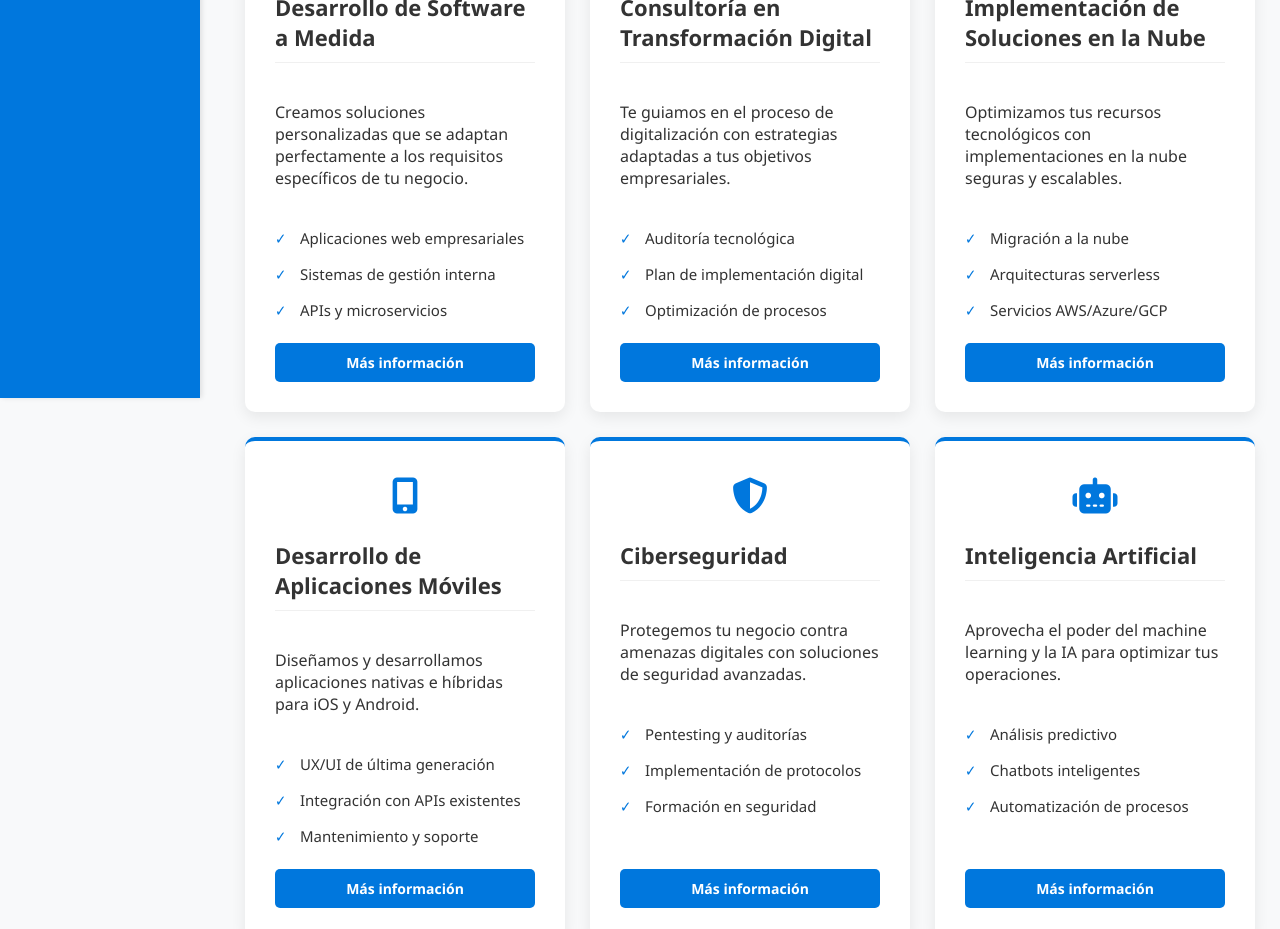
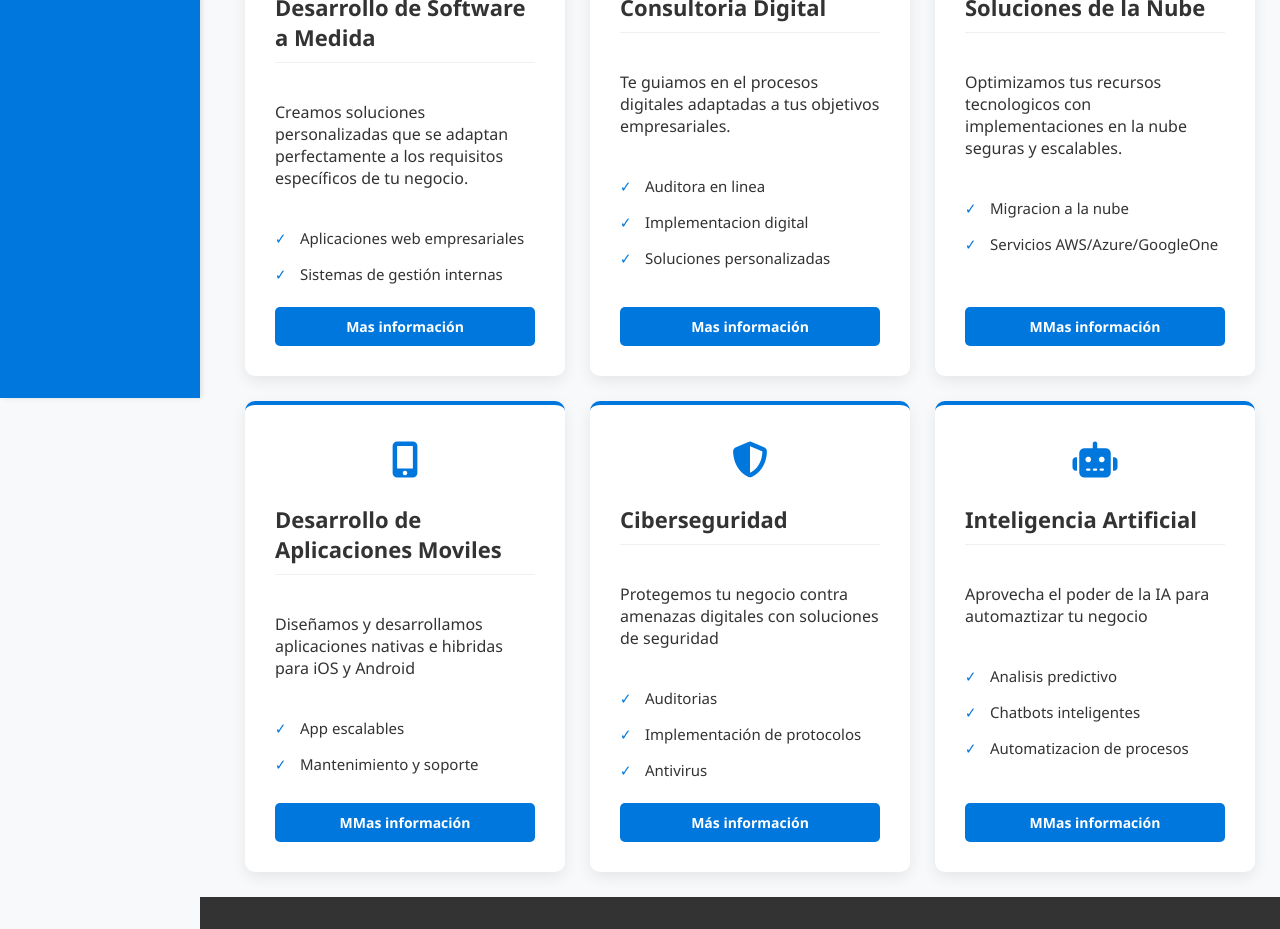
Before and after one commit to Lex-fabian/Grupo2, a plain HTML site: page servicios.html in a window 1280 px wide. Shown: the part 402-1331 px from the top of the page. Drawn offline with Linux system fonts and the light colour scheme.

Commit message:
ultimo cambio

```diff
--- a/servicios.html
+++ b/servicios.html
@@ -24,7 +24,7 @@
     <div class="cuerpo">
         <div class="banner">
             <h1>Nuestros Servicios</h1>
-            <p>Soluciones tecnológicas innovadoras para impulsar el crecimiento de tu negocio</p>
+            <p>Soluciones innovadoras para impulsar el crecimiento de tu negocio</p>
         </div>
 
         <div class="servicios-lista">
@@ -36,52 +36,49 @@
                 <p>Creamos soluciones personalizadas que se adaptan perfectamente a los requisitos específicos de tu negocio.</p>
                 <ul class="lista-caracteristicas">
                     <li>Aplicaciones web empresariales</li>
-                    <li>Sistemas de gestión interna</li>
-                    <li>APIs y microservicios</li>
+                    <li>Sistemas de gestión internas</li>
                 </ul>
-                <a href="#" class="boton-mas">Más información</a>
+                <a href="#" class="boton-mas">Mas información</a>
             </div>
 
             <div class="servicio-item">
                 <div class="contenedor-icono">
                     <i class="fas fa-chart-line"></i>
                 </div>
-                <h3>Consultoría en Transformación Digital</h3>
-                <p>Te guiamos en el proceso de digitalización con estrategias adaptadas a tus objetivos empresariales.</p>
+                <h3>Consultoria Digital</h3>
+                <p>Te guiamos en el procesos digitales adaptadas a tus objetivos empresariales.</p>
                 <ul class="lista-caracteristicas">
-                    <li>Auditoría tecnológica</li>
-                    <li>Plan de implementación digital</li>
-                    <li>Optimización de procesos</li>
+                    <li>Auditora en linea</li>
+                    <li>Implementacion digital</li>
+                    <li>Soluciones personalizadas</li>
                 </ul>
-                <a href="#" class="boton-mas">Más información</a>
+                <a href="#" class="boton-mas">Mas información</a>
             </div>
 
             <div class="servicio-item">
                 <div class="contenedor-icono">
                     <i class="fas fa-cloud"></i>
                 </div>
-                <h3>Implementación de Soluciones en la Nube</h3>
-                <p>Optimizamos tus recursos tecnológicos con implementaciones en la nube seguras y escalables.</p>
+                <h3>Soluciones de la Nube</h3>
+                <p>Optimizamos tus recursos tecnologicos con implementaciones en la nube seguras y escalables.</p>
                 <ul class="lista-caracteristicas">
-                    <li>Migración a la nube</li>
-                    <li>Arquitecturas serverless</li>
-                    <li>Servicios AWS/Azure/GCP</li>
+                    <li>Migracion a la nube</li>
+                    <li>Servicios AWS/Azure/GoogleOne</li>
                 </ul>
-                <a href="#" class="boton-mas">Más información</a>
+                <a href="#" class="boton-mas">MMas información</a>
             </div>
 
             <div class="servicio-item">
                 <div class="contenedor-icono">
                     <i class="fas fa-mobile-alt"></i>
                 </div>
-                <h3>Desarrollo de Aplicaciones Móviles</h3>
-                <p>Diseñamos y desarrollamos aplicaciones nativas e híbridas para iOS y Android.</p>
+                <h3>Desarrollo de Aplicaciones Moviles</h3>
+                <p>Diseñamos y desarrollamos aplicaciones nativas e hibridas para iOS y Android</p>
                 <ul class="lista-caracteristicas">
-                    <li>UX/UI de última generación</li>
-                    <li>Integración con APIs existentes</li>
+                    <li>App escalables</li>
                     <li>Mantenimiento y soporte</li>
                 </ul>
-                <a href="#" class="boton-mas">Más información</a>
+                <a href="#" class="boton-mas">MMas información</a>
             </div>
 
             <div class="servicio-item">
@@ -89,11 +86,11 @@
                     <i class="fas fa-shield-alt"></i>
                 </div>
                 <h3>Ciberseguridad</h3>
-                <p>Protegemos tu negocio contra amenazas digitales con soluciones de seguridad avanzadas.</p>
+                <p>Protegemos tu negocio contra amenazas digitales con soluciones de seguridad</p>
                 <ul class="lista-caracteristicas">
-                    <li>Pentesting y auditorías</li>
+                    <li>Auditorias</li>
                     <li>Implementación de protocolos</li>
-                    <li>Formación en seguridad</li>
+                    <li>Antivirus</li>
                 </ul>
                 <a href="#" class="boton-mas">Más información</a>
             </div>
@@ -103,20 +100,20 @@
                     <i class="fas fa-robot"></i>
                 </div>
                 <h3>Inteligencia Artificial</h3>
-                <p>Aprovecha el poder del machine learning y la IA para optimizar tus operaciones.</p>
+                <p>Aprovecha el poder de la IA para automaztizar tu negocio</p>
                 <ul class="lista-caracteristicas">
-                    <li>Análisis predictivo</li>
+                    <li>Analisis predictivo</li>
                     <li>Chatbots inteligentes</li>
-                    <li>Automatización de procesos</li>
+                    <li>Automatizacion de procesos</li>
                 </ul>
-                <a href="#" class="boton-mas">Más información</a>
+                <a href="#" class="boton-mas">MMas información</a>
             </div>
         </div>
     </div>
 
     <footer class="pie-pagina">
         <div class="contenido-pie">
-            <p>&copy; 2023 TecnoInnovation. Todos los derechos reservados.</p>
+            <p>&copy; 2023 TecnoInnovation. Todos los derechos reservados</p>
             <div class="redes-sociales">
                 <a href="#"><i class="fab fa-facebook"></i></a>
                 <a href="#"><i class="fab fa-twitter"></i></a>
```
